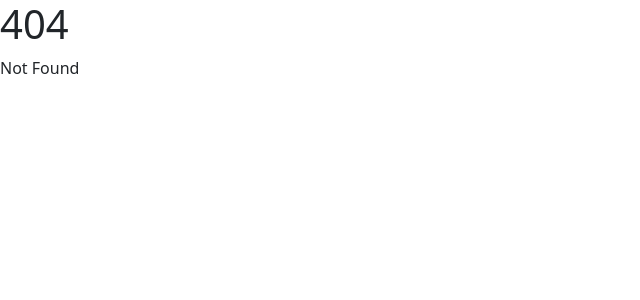
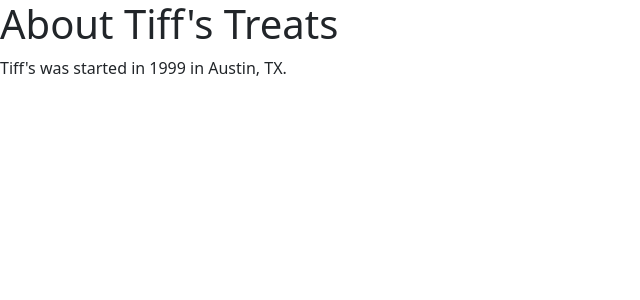
Before and after one commit to csce-315-331-2023c/project-3-903_03, a SvelteKit app: page /about in a window 1280 px wide. Before the commit this address had no page. Shown: the top 300 px of the page, without its empty margins (0-640 px from the left). Built offline with nearby package versions, Linux system fonts and the light colour scheme.

Commit message:
Placeholder about page

```diff
--- /dev/null
+++ b/src/routes/about/+page.svelte
@@ -0,0 +1,2 @@
+<h1>About Tiff's Treats</h1>
+<p>Tiff's was started in 1999 in Austin, TX.</p>
```
